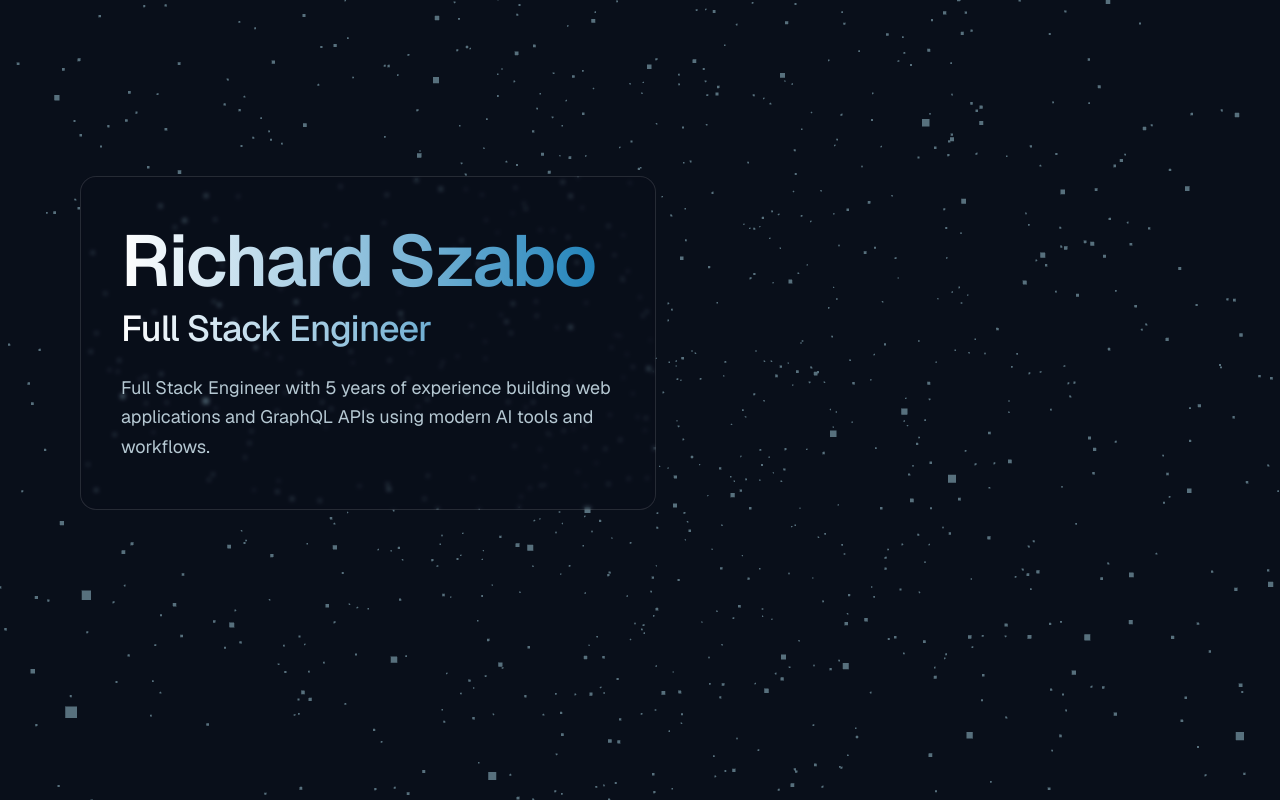
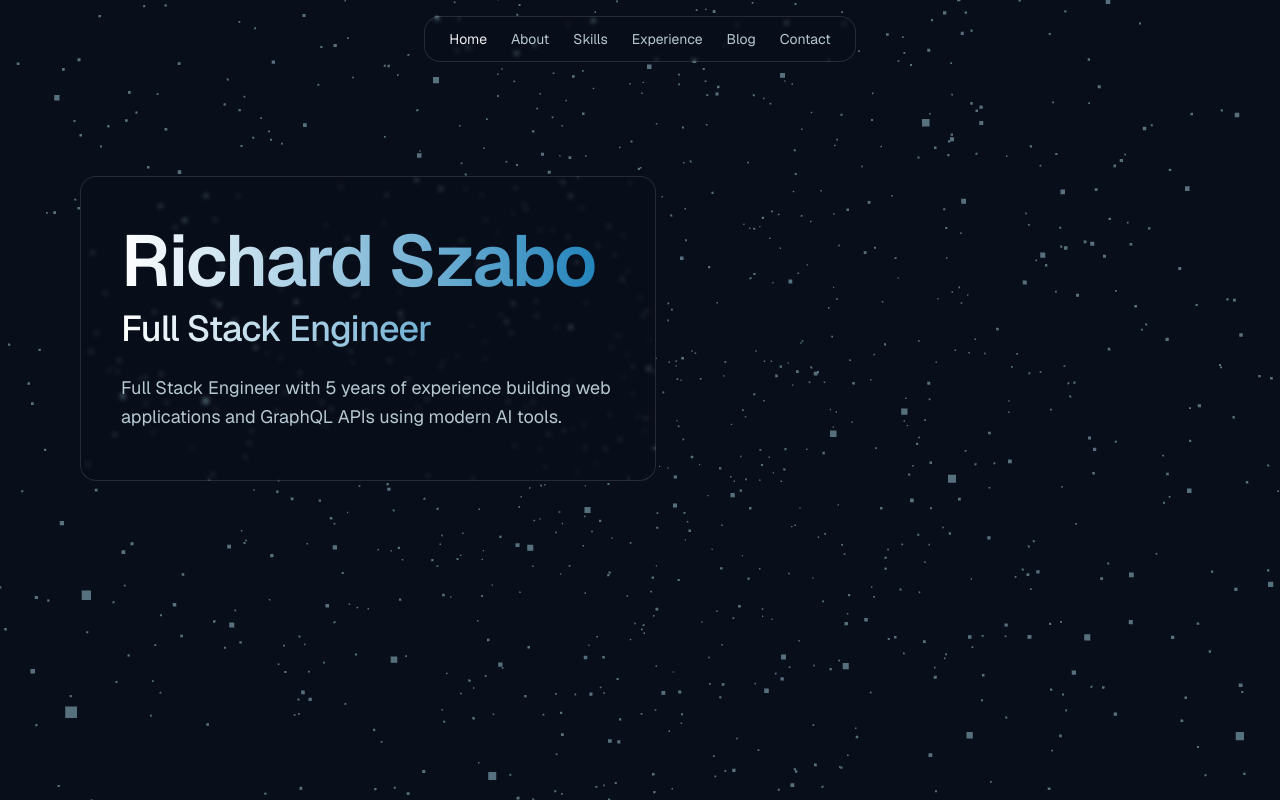
Before and after one commit to szric98/szric98, a Next.js app: page / in a window 1280 px wide. Built offline with nearby package versions, Linux system fonts and the light colour scheme.

Commit message:
fix: isolate mindfully privacy link, feat: add navbar

```diff
--- /dev/null
+++ b/app/(main)/layout.tsx
@@ -0,0 +1,14 @@
+import { SiteHeader } from "@/components/site-header";
+import { StarCursor } from "@/components/star-cursor";
+import { Starfield } from "@/components/starfield";
+
+export default function MainLayout({ children }: LayoutProps<"/">) {
+  return (
+    <>
+      <Starfield />
+      <StarCursor />
+      <SiteHeader />
+      {children}
+    </>
+  );
+}
--- a/app/page.tsx
+++ b/app/(main)/page.tsx
@@ -1,17 +1,18 @@
+import { HERO_SECTION } from "@/copy";
+
 export default function Home() {
   return (
     <main className="relative min-h-screen">
-      <section className="flex min-h-screen items-start px-6 pt-[22vh] md:px-12 lg:px-20">
+      <section className="flex min-h-screen items-start px-6 pt-28 md:px-12 md:pt-[22vh] lg:px-20">
         <div className="hero-panel max-w-xl px-8 py-10 sm:px-10 sm:py-12">
           <h1 className="text-gradient-hero text-5xl font-semibold tracking-tight sm:text-6xl lg:text-7xl">
-            Richard Szabo
+            {HERO_SECTION.name}
           </h1>
           <p className="text-gradient-hero mt-3 text-3xl font-medium tracking-tight sm:text-4xl">
-            Full Stack Engineer
+            {HERO_SECTION.role}
           </p>
           <p className="mt-6 max-w-lg text-lg leading-relaxed text-muted">
-            Full Stack Engineer with 5 years of experience building web
-            applications and GraphQL APIs using modern AI tools and workflows.
+            {HERO_SECTION.description}
           </p>
         </div>
       </section>
--- a/app/layout.tsx
+++ b/app/layout.tsx
@@ -1,7 +1,6 @@
 import type { Metadata } from "next";
 import { Geist, Geist_Mono } from "next/font/google";
-import { StarCursor } from "@/components/star-cursor";
-import { Starfield } from "@/components/starfield";
+import { HERO_SECTION } from "@/copy";
 import "./globals.css";
 
 const geistSans = Geist({
@@ -15,9 +14,8 @@ const geistMono = Geist_Mono({
 });
 
 export const metadata: Metadata = {
-  title: "Richard Szabo",
-  description:
-    "Full Stack Engineer with 5 years of experience building web applications and GraphQL APIs using modern AI tools and workflows.",
+  title: HERO_SECTION.name,
+  description: HERO_SECTION.description,
 };
 
 export default function RootLayout({ children }: LayoutProps<"/">) {
@@ -26,11 +24,7 @@ export default function RootLayout({ children }: LayoutProps<"/">) {
       lang="en"
       className={`${geistSans.variable} ${geistMono.variable} h-full antialiased`}
     >
-      <body className="flex min-h-full flex-col">
-        <Starfield />
-        <StarCursor />
-        {children}
-      </body>
+      <body className="flex min-h-full flex-col">{children}</body>
     </html>
   );
 }
--- /dev/null
+++ b/app/mindfully/layout.tsx
@@ -0,0 +1,5 @@
+export default function MindfullyLayout({ children }: LayoutProps<"/mindfully">) {
+  return (
+    <div className="min-h-screen bg-white text-[#20242a]">{children}</div>
+  );
+}
--- /dev/null
+++ b/components/site-header.tsx
@@ -0,0 +1,103 @@
+"use client";
+
+import Link from "next/link";
+import { usePathname } from "next/navigation";
+import { useState } from "react";
+import { NAV_LINKS } from "@/copy";
+
+function NavLink({
+  label,
+  href,
+  pathname,
+  onClick,
+}: {
+  label: string;
+  href: string;
+  pathname: string;
+  onClick?: () => void;
+}) {
+  const isActive =
+    href === "/" ? pathname === "/" : pathname.startsWith(href);
+
+  return (
+    <Link
+      href={href}
+      className={`text-sm transition-colors ${
+        isActive ? "text-foreground" : "text-muted hover:text-star-bright"
+      }`}
+      onClick={onClick}
+    >
+      {label}
+    </Link>
+  );
+}
+
+export function SiteHeader() {
+  const pathname = usePathname();
+  const [open, setOpen] = useState(false);
+
+  return (
+    <header className="fixed inset-x-0 top-0 z-50 flex flex-col items-center px-4 pt-4">
+      <div className="hero-panel flex w-fit items-center justify-center px-5 py-3 sm:px-6">
+        <nav
+          className="hidden items-center gap-6 md:flex"
+          aria-label="Main"
+        >
+          {NAV_LINKS.map((link) => (
+            <NavLink key={link.href} {...link} pathname={pathname} />
+          ))}
+        </nav>
+
+        <button
+          type="button"
+          className="flex h-9 w-9 items-center justify-center rounded-md text-muted transition-colors hover:text-foreground md:hidden"
+          aria-expanded={open}
+          aria-controls="mobile-nav"
+          aria-label={open ? "Close menu" : "Open menu"}
+          onClick={() => setOpen((prev) => !prev)}
+        >
+          <span className="sr-only">{open ? "Close menu" : "Open menu"}</span>
+          <svg
+            aria-hidden="true"
+            className="h-5 w-5"
+            fill="none"
+            viewBox="0 0 24 24"
+            stroke="currentColor"
+            strokeWidth={2}
+          >
+            {open ? (
+              <path
+                strokeLinecap="round"
+                strokeLinejoin="round"
+                d="M6 18L18 6M6 6l12 12"
+              />
+            ) : (
+              <path
+                strokeLinecap="round"
+                strokeLinejoin="round"
+                d="M4 6h16M4 12h16M4 18h16"
+              />
+            )}
+          </svg>
+        </button>
+      </div>
+
+      {open ? (
+        <nav
+          id="mobile-nav"
+          className="hero-panel mt-2 flex w-fit flex-col items-center gap-1 px-3 py-2 md:hidden"
+          aria-label="Main"
+        >
+          {NAV_LINKS.map((link) => (
+            <NavLink
+              key={link.href}
+              {...link}
+              pathname={pathname}
+              onClick={() => setOpen(false)}
+            />
+          ))}
+        </nav>
+      ) : null}
+    </header>
+  );
+}
--- /dev/null
+++ b/copy/index.ts
@@ -0,0 +1,15 @@
+export const HERO_SECTION = {
+  name: "Richard Szabo",
+  role: "Full Stack Engineer",
+  description:
+    "Full Stack Engineer with 5 years of experience building web applications and GraphQL APIs using modern AI tools.",
+} as const;
+
+export const NAV_LINKS = [
+  { label: "Home", href: "/" },
+  { label: "About", href: "/about" },
+  { label: "Skills", href: "/skills" },
+  { label: "Experience", href: "/experience" },
+  { label: "Blog", href: "/blog" },
+  { label: "Contact", href: "/contact" },
+] as const;
```
